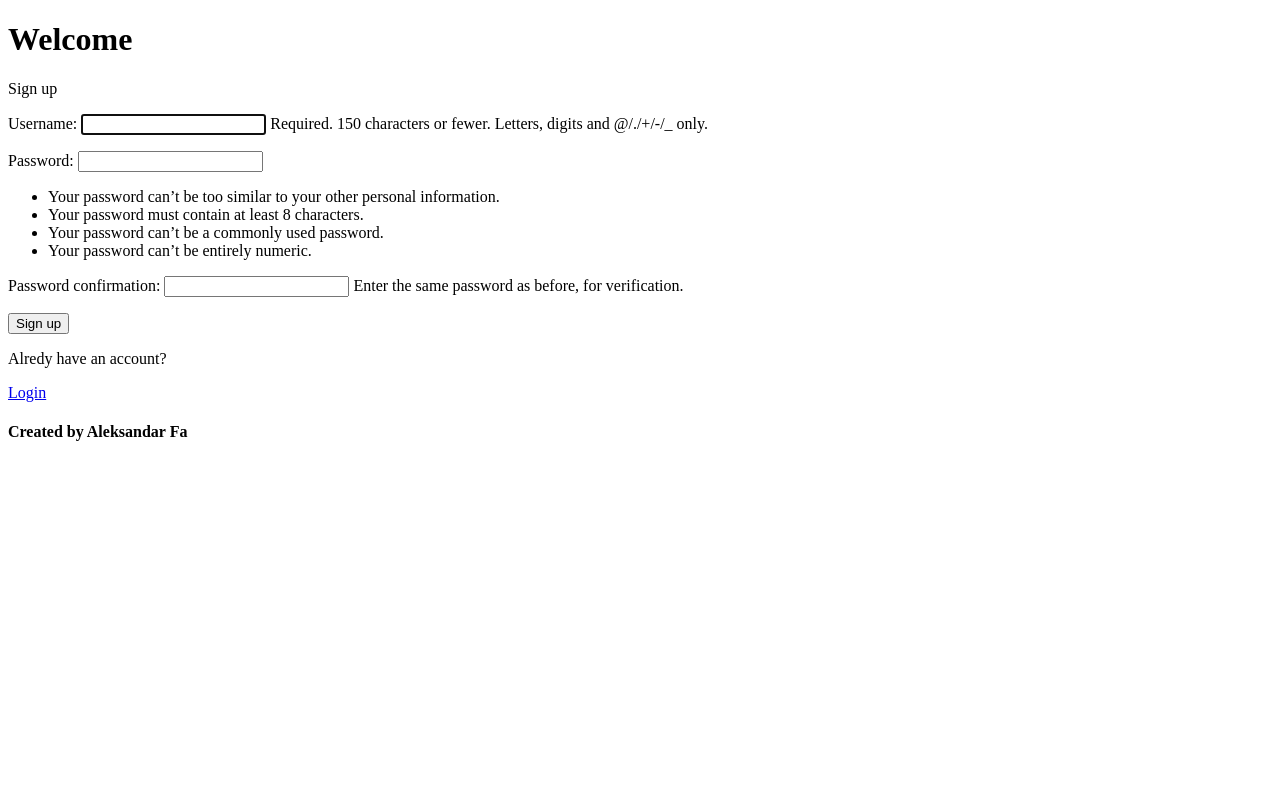
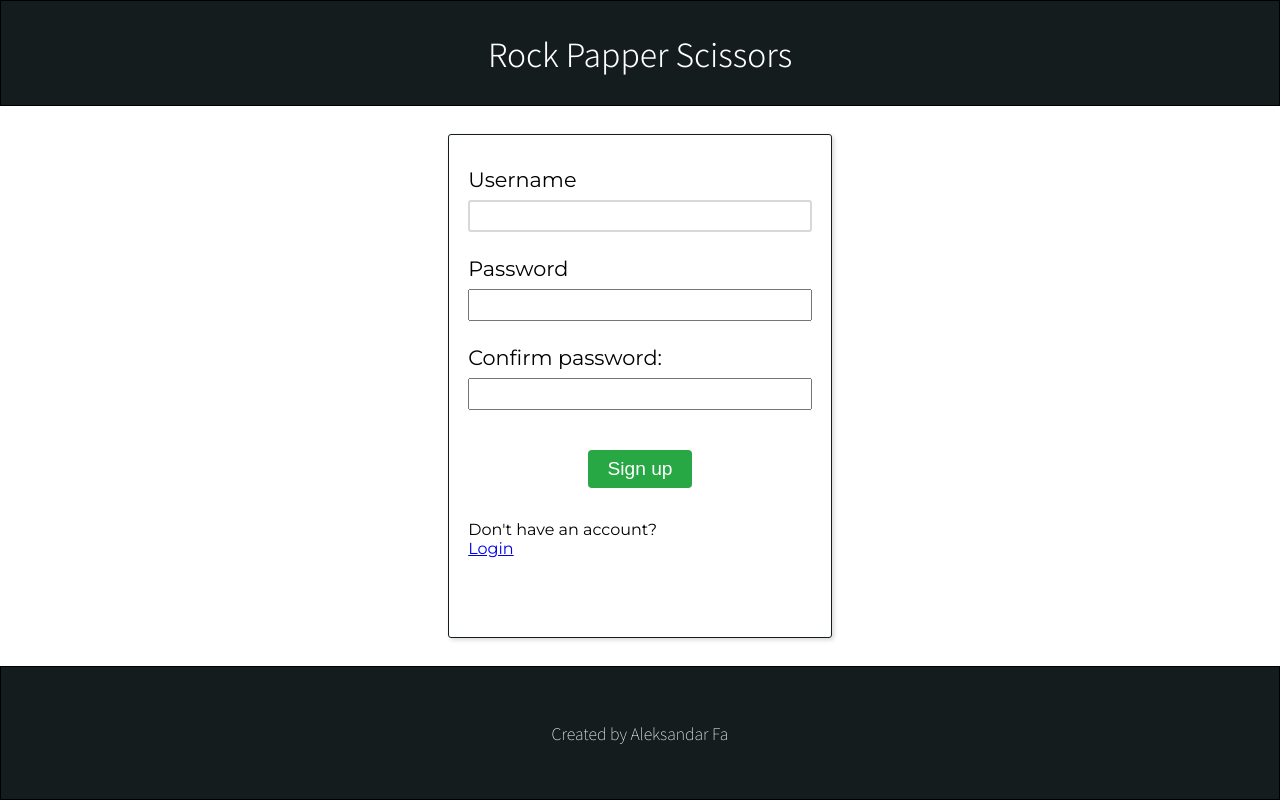
Before and after one commit to faalex96/rock-papper-scissors, a Django app: page /accounts/sign-up/ in a window 1280 px wide. Run offline with Django 3.2, Linux system fonts and the light colour scheme.

Commit message:
Minor changes to templates in accounts app.

```diff
--- /dev/null
+++ b/accounts/static/accounts/css/base.css
@@ -0,0 +1,64 @@
+@import url("https://fonts.googleapis.com/css2?family=Montserrat:wght@100;300;400&family=Noto+Sans+JP:wght@100;300;400;500&display=swap");
+
+/*
+font-family: 'Montserrat', sans-serif;
+font-family: 'Noto Sans JP', sans-serif;
+*/
+
+:root {
+  --primary-clr-1: #151c1d;
+  --primary-clr-2: #d8d8d8;
+}
+* {
+  margin: 0;
+  padding: 0;
+  box-sizing: border-box;
+}
+
+html {
+  font-size: 16px;
+}
+
+body {
+  width: 100%;
+  height: 100vh;
+  display: flex;
+  flex-direction: column;
+}
+
+header {
+  flex: 1;
+  text-align: center;
+  padding: 1.8rem 0;
+  border: 1px solid black;
+  font-family: "Noto Sans JP", sans-serif;
+  background: var(--primary-clr-1);
+}
+
+header h1 > a {
+  text-decoration: none;
+  font-weight: 300;
+  color: white;
+}
+
+main {
+  flex: 2;
+}
+
+footer {
+  padding: 4rem 0;
+  border: 1px solid black;
+  flex: 1;
+  position: relative;
+  background: var(--primary-clr-1);
+}
+
+footer > h4 {
+  position: absolute;
+  top: 50%;
+  left: 50%;
+  transform: translate(-50%, -50%);
+  font-family: "Noto Sans JP", sans-serif;
+  font-weight: 200;
+  color: white;
+}
--- /dev/null
+++ b/accounts/static/accounts/css/home.css
@@ -0,0 +1,90 @@
+.title {
+  padding: 1.5rem 0;
+  font-family: "Montserrat", sans-serif;
+  display: flex;
+  justify-content: center;
+  text-align: center;
+}
+
+#welcome-txt {
+  width: 40%;
+  font-size: 1.2rem;
+  padding: 0 1rem;
+}
+
+.container {
+  display: flex;
+}
+
+.left {
+  flex: 2;
+  padding: 2rem;
+}
+
+.img-container {
+  text-align: center;
+}
+
+.img-container img {
+  border-radius: 8px;
+  margin-right: 0.8rem;
+}
+
+.right {
+  flex: 1;
+  display: flex;
+  justify-content: center;
+  align-items: center;
+  padding: 2rem;
+}
+
+.btn-container > a {
+  text-decoration: none;
+  font-size: 1.3rem;
+  font-family: "Montserrat", sans-serif;
+  font-weight: 300;
+  padding: 0.5rem 0.8rem;
+  border: 1px solid var(--primary-clr-1);
+  color: var(--primary-clr-1);
+  transition: all 0.5s ease-out;
+}
+
+.btn-container > a:hover {
+  background: var(--primary-clr-1);
+  color: white;
+}
+
+@media screen and (max-width: 720px) {
+  #welcome-txt {
+    width: 100%;
+  }
+
+  .container {
+    flex-direction: column;
+  }
+  .btn-container {
+    display: flex;
+    flex-direction: column;
+  }
+  .btn-container > a {
+    width: 100%;
+  }
+
+  .img-container {
+    width: 100%;
+    margin: 0;
+    text-align: center;
+  }
+}
+
+@media screen and (max-width: 600px) {
+  .img-container {
+    width: 100%;
+    margin: 0;
+    text-align: center;
+  }
+
+  .img-container img {
+    width: 75%;
+  }
+}
--- /dev/null
+++ b/accounts/static/accounts/css/login.css
@@ -0,0 +1,74 @@
+.login-container {
+  width: 50%;
+  height: 70vh;
+  margin: auto;
+  display: flex;
+  justify-content: center;
+  align-items: center;
+  font-family: "Montserrat", sans-serif;
+}
+
+.login-card {
+  border: 1px solid var(--primary-clr-1);
+  box-shadow: 2px 2px 4px var(--primary-clr-2);
+  border-radius: 3px;
+  height: 90%;
+  width: 60%;
+}
+
+#login-form {
+  margin: 2rem 1.2rem;
+  display: flex;
+  flex-direction: column;
+}
+
+#login-form label {
+  display: block;
+  padding-bottom: 0.5rem;
+}
+
+#login-form input {
+  width: 100%;
+  height: 2rem;
+  outline-color: var(--primary-clr-2);
+}
+
+#login-form p {
+  padding-bottom: 2rem;
+  font-size: 1.3rem;
+}
+
+.btn-center-div {
+  margin-top: 1rem;
+  display: flex;
+  justify-content: center;
+}
+
+#login-btn {
+  padding: 0.5rem 1.2rem;
+  font-size: 1.2rem;
+  font-weight: 200;
+  border: none;
+  border-radius: 4px;
+  background: #28a745;
+  color: white;
+  outline: none;
+}
+
+#login-btn:hover {
+  background: #4bc367;
+  cursor: pointer;
+}
+
+.signup-box {
+  margin-left: 1.2rem;
+}
+
+@media screen and (max-width: 720px) {
+  .login-container {
+    display: flex;
+    flex-direction: column;
+    width: 95%;
+    height: 80vh;
+  }
+}
--- /dev/null
+++ b/accounts/static/accounts/css/signin.css
@@ -0,0 +1,12 @@
+.helptext {
+  display: none;
+}
+
+ul {
+  display: none;
+}
+
+#login-form p {
+  padding-bottom: 1.5rem;
+  font-size: 1.3rem;
+}
--- a/accounts/templates/accounts/base.html
+++ b/accounts/templates/accounts/base.html
@@ -1,13 +1,18 @@
+{% load staticfiles %}
 <!DOCTYPE html>
 <html lang="en">
 <head>
     <meta charset="UTF-8">
     <meta name="viewport" content="width=device-width, initial-scale=1.0">
+    <link rel="stylesheet" href="{% static 'accounts/css/base.css' %}">
+    <link rel="stylesheet" href="{% static 'accounts/css/home.css' %}">
+    <link rel="stylesheet" href="{% static 'accounts/css/login.css' %}">
+    <link rel="stylesheet" href="{% static 'accounts/css/signin.css' %}">
     <title>RockPapperScissors</title>
 </head>
 <body>
     <header>
-        <h1>Welcome</h1>
+        <h1><a href="{% url 'home' %}">Rock Papper Scissors</a></h1>
     </header>
     <main>
         {% block content %}
--- a/accounts/templates/registration/signup.html
+++ b/accounts/templates/registration/signup.html
@@ -1,16 +1,31 @@
 {% extends 'accounts/base.html' %}
 
 {% block content %}
-<div class="container">
-    <div class="card">
-        <p>Sign up</p>
-        <form method="POST">
+<!-- left the same class and id names for css to pick up on -->
+<div class="login-container">
+    <div class="login-card">
+        <form id="login-form" method="POST">
             {% csrf_token %}
-            {{form.as_p}}
-            <button type="submit">Sign up</button>
+            <p>
+                <label>Username</label>
+                {{form.username}}
+            </p>
+            <p>
+                <label>Password</label>
+                {{form.password1}}
+            </p>
+            <p>
+                <label>Confirm password:</label>
+                {{form.password2}}
+            </p>
+            <div class="btn-center-div">
+                <button id="login-btn" type="submit">Sign up</button>
+            </div>
         </form>
-        <p>Alredy have an account? </p>
-        <a href="{% url 'login' %}">Login</a>
+        <div class="signup-box">
+            <p>Don't have an account? </p>
+            <a href="{% url 'login' %}">Login</a>
+        </div>
     </div>
 </div>
 {% endblock %}
--- a/accounts/urls.py
+++ b/accounts/urls.py
@@ -1,9 +1,8 @@
 from django.urls import path, include
-from .views import home_view, sign_up_view, test_view, logout_view
+from .views import home_view, sign_up_view, logout_view
 
 urlpatterns = [
     path('home/', home_view, name="home"),
     path('accounts/sign-up/', sign_up_view, name="sign-up"),
-    path('accounts/test/', test_view),
     path('accounts/logout/', logout_view),
 ]
--- a/accounts/views.py
+++ b/accounts/views.py
@@ -8,11 +8,6 @@ from player.models import Player
 
 def home_view(request):
     return render(request, 'accounts/home.html', {})
-
-
-@login_required
-def test_view(request):
-    return render(request, 'accounts/test.html')
 
 
 def sign_up_view(request):
```
Also changed, not shown: accounts/templates/accounts/home.html (+8 -10 lines), accounts/templates/accounts/test.html (deleted, +0 -12 lines), accounts/templates/registration/login.html (+10 -7 lines).
